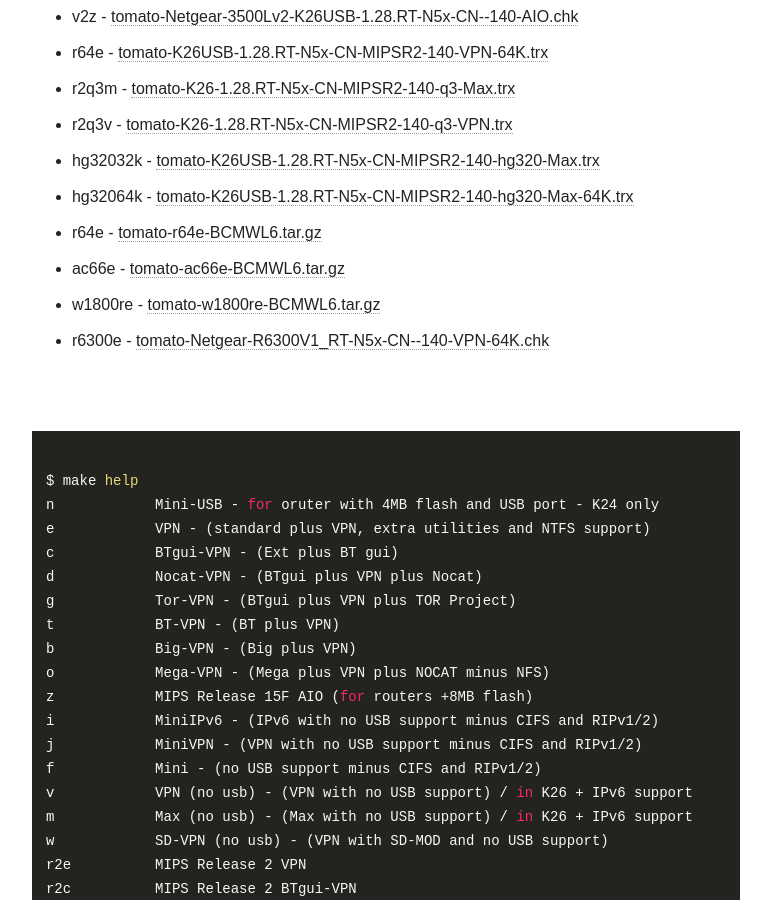
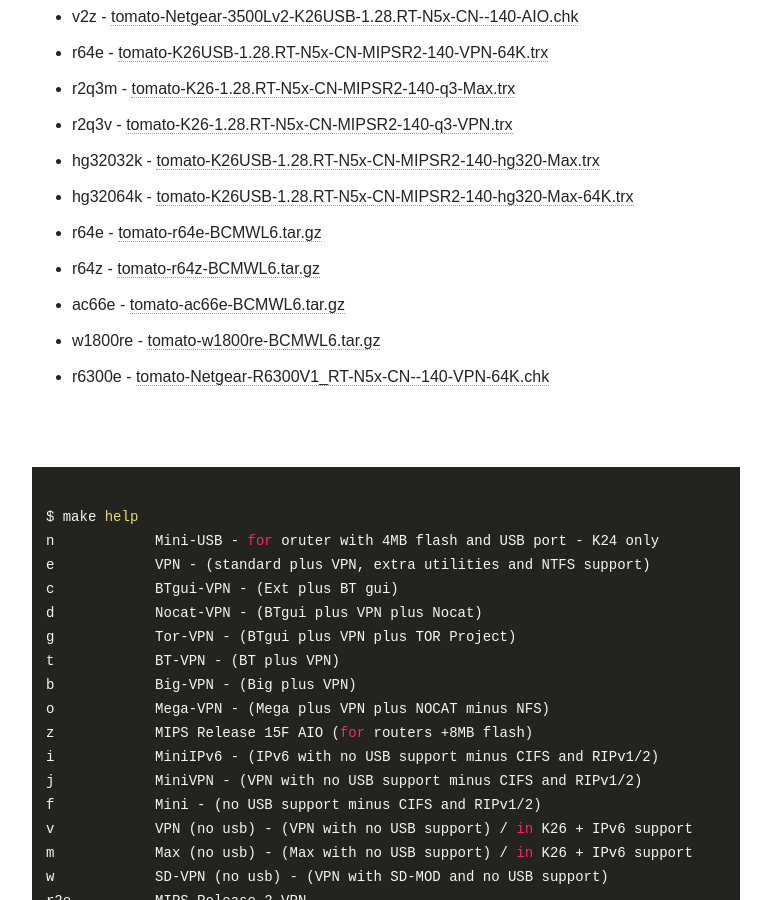
Before and after one commit to oglopss/tomato-ci-ctf-jekyll, a Jekyll site: the page built from index.html, in a window 1280 px wide and 900 px high, scrolled down 2215 px. Shown: the whole window, without its empty margins (254-1025 px from the left). Built offline with Jekyll 4.4.1, drawn with Linux system fonts in a browser that asks for light colours; nearby versions of some CDN libraries.

Commit message:
Travis build 3 r64z pushed to gh-pages

```diff
--- a/_data/ss.yml
+++ b/_data/ss.yml
@@ -54,3 +54,4 @@
   - 0056 ac66e tomato-ac66e-BCMWL6.tar.gz
   - 0058 w1800re tomato-w1800re-BCMWL6.tar.gz
   - 0060 r6300e tomato-Netgear-R6300V1_RT-N5x-CN--140-VPN-64K.chk
+  - 0055 r64z tomato-r64z-BCMWL6.tar.gz
```
Also changed, not shown: 1 other file.
